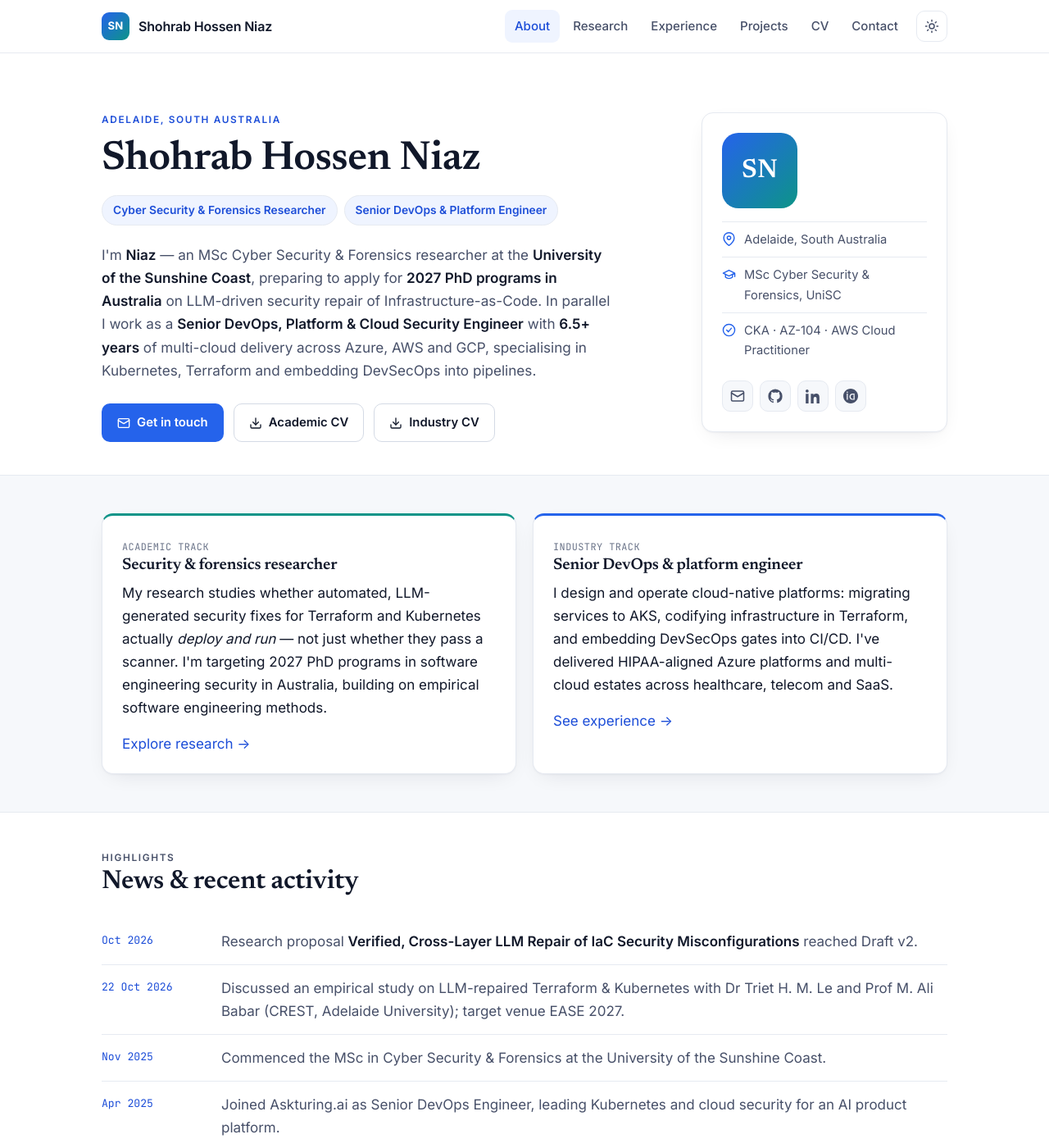
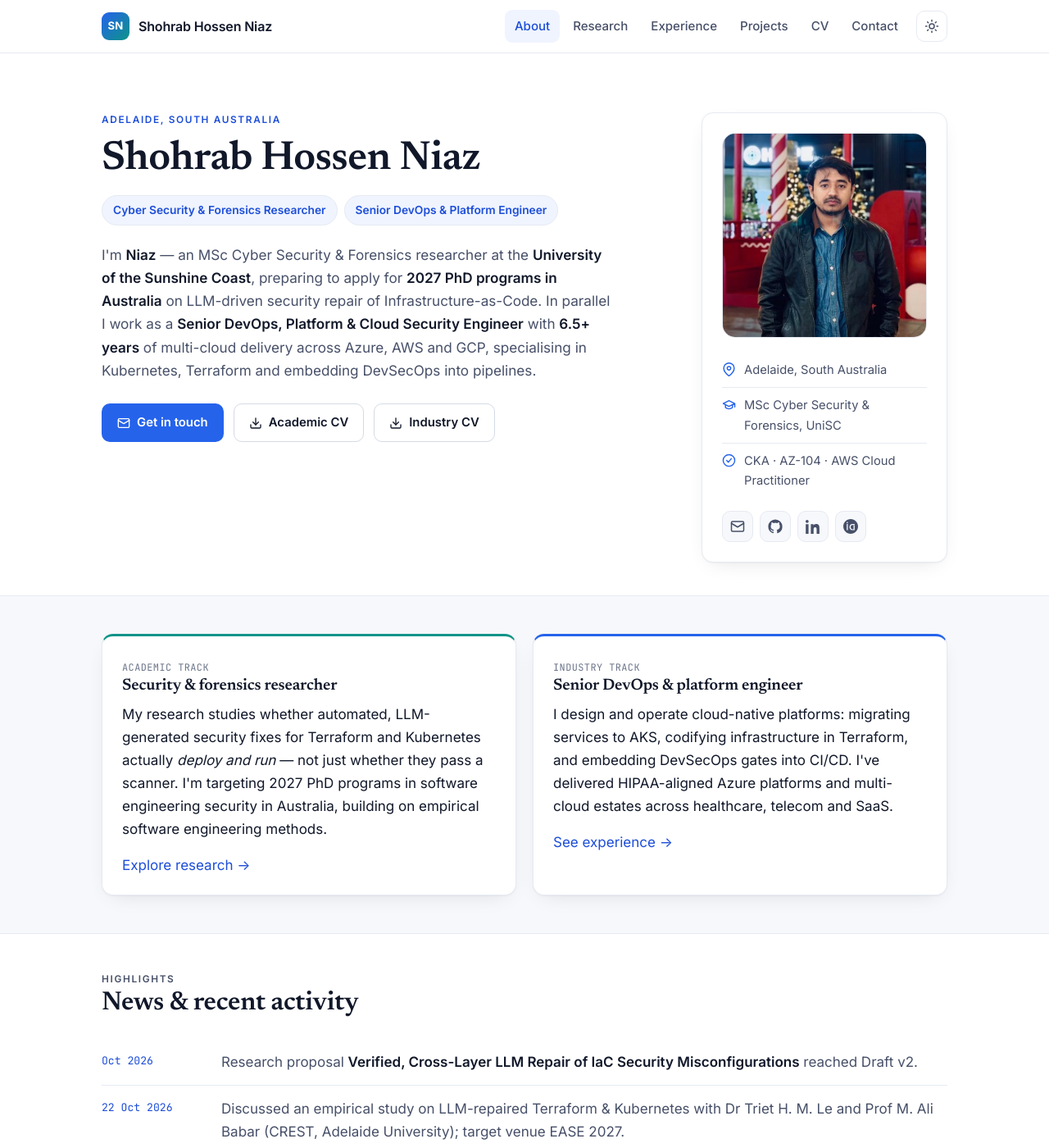
Before and after one commit to shohrabniaz/shohrabniaz.com, a Jekyll site: the page built from index.html, in a window 1280 px wide and 1400 px high. Shown: the whole window at 82% size. Built offline with Jekyll 4.4.1, drawn with Linux system fonts in a browser that asks for light colours.

Commit message:
Add Niaz's profile photo to the Home hero
- Add assets/img/profile.jpg (copied from uploads)
- Replace the SN monogram in the hero card with a framed portrait using
  object-fit: cover + a subtle zoom/transform-origin so his face is
  centered without distorting the aspect ratio
- Refined framing works in light and true-black dark mode and stacks
  cleanly at the top of the card on mobile

Co-authored-by: Shohrab Hossen Niaz <shohrabniaz@users.noreply.github.com>

```diff
--- a/assets/css/main.css
+++ b/assets/css/main.css
@@ -287,19 +287,35 @@ strong { font-weight: 600; }
   box-shadow: var(--shadow);
   padding: 24px;
 }
-.avatar {
-  width: 92px;
-  height: 92px;
-  border-radius: 20px;
-  display: grid;
-  place-items: center;
-  font-family: var(--font-serif);
-  font-size: 2rem;
-  font-weight: 600;
-  color: #fff;
-  background: linear-gradient(135deg, var(--accent), var(--accent-2));
-  margin-bottom: 16px;
+.hero-photo {
+  position: relative;
+  margin: 0 0 18px;
+  aspect-ratio: 1 / 1;
+  overflow: hidden;
+  border-radius: 16px;
+  border: 1px solid var(--border);
+  background: var(--bg-soft);
+  box-shadow: inset 0 0 0 1px rgba(255, 255, 255, 0.02);
 }
+.hero-photo img {
+  display: block;
+  width: 100%;
+  height: 100%;
+  object-fit: cover;
+  object-position: center 18%;
+  transform: scale(1.5);
+  transform-origin: center 16%;
+}
+/* Subtle gradient floor so the portrait sits cleanly on both themes. */
+.hero-photo::after {
+  content: "";
+  position: absolute;
+  inset: auto 0 0 0;
+  height: 34%;
+  background: linear-gradient(to top, rgba(0, 0, 0, 0.28), transparent);
+  pointer-events: none;
+}
+[data-theme="light"] .hero-photo::after { background: linear-gradient(to top, rgba(0, 0, 0, 0.12), transparent); }
 .hero-card .fact {
   display: flex;
   gap: 10px;
--- a/index.html
+++ b/index.html
@@ -38,7 +38,10 @@ description: "Shohrab Hossen Niaz (Niaz) — MSc Cyber Security & Forensics rese
     </div>
 
     <aside class="hero-card">
-      <div class="avatar" aria-hidden="true">SN</div>
+      <figure class="hero-photo">
+        <img src="{{ '/assets/img/profile.jpg' | relative_url }}" width="960" height="960"
+             alt="Portrait of Shohrab Hossen Niaz" loading="eager" decoding="async">
+      </figure>
       <div class="fact">
         <svg viewBox="0 0 24 24" fill="none" stroke="currentColor" stroke-width="2" stroke-linecap="round" stroke-linejoin="round"><path d="M21 10c0 7-9 13-9 13s-9-6-9-13a9 9 0 0 1 18 0z"></path><circle cx="12" cy="10" r="3"></circle></svg>
         <span>{{ site.location }}</span>
```
Also changed, not shown: assets/img/profile.jpg (added).
